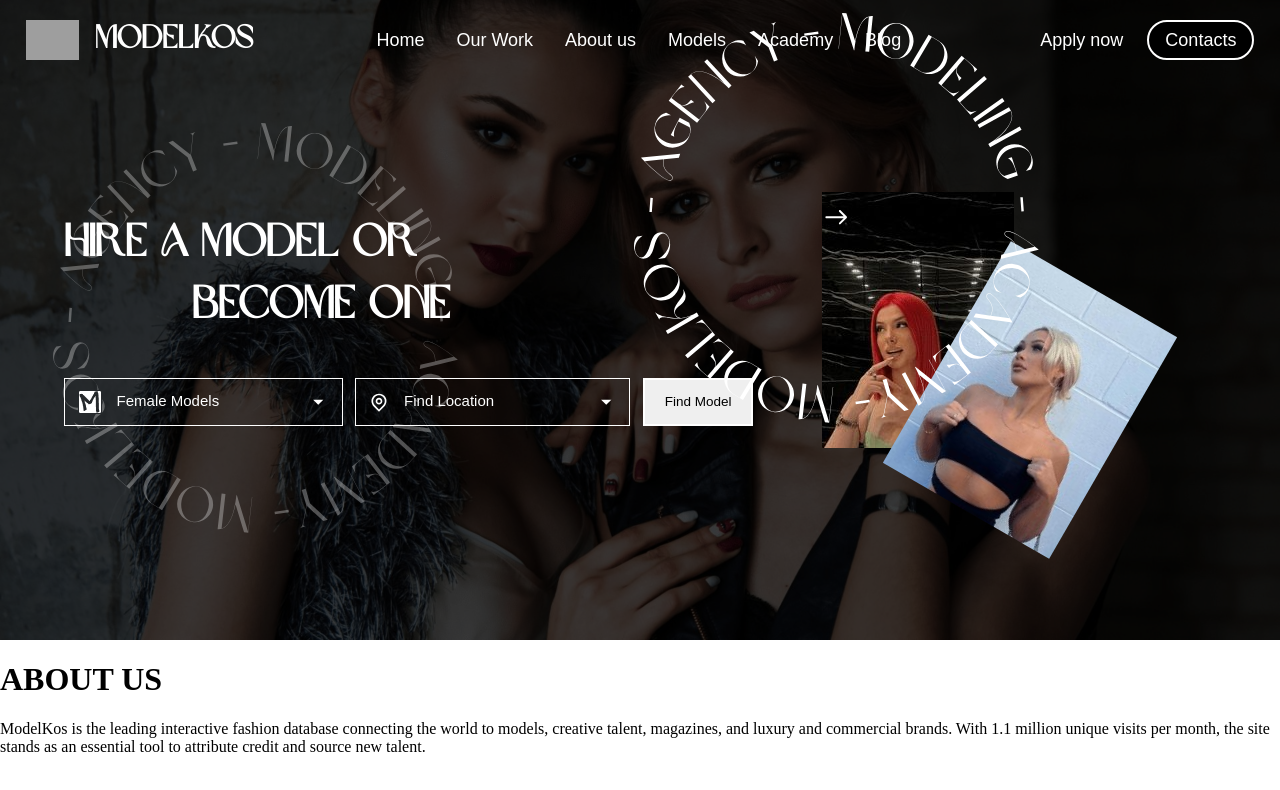
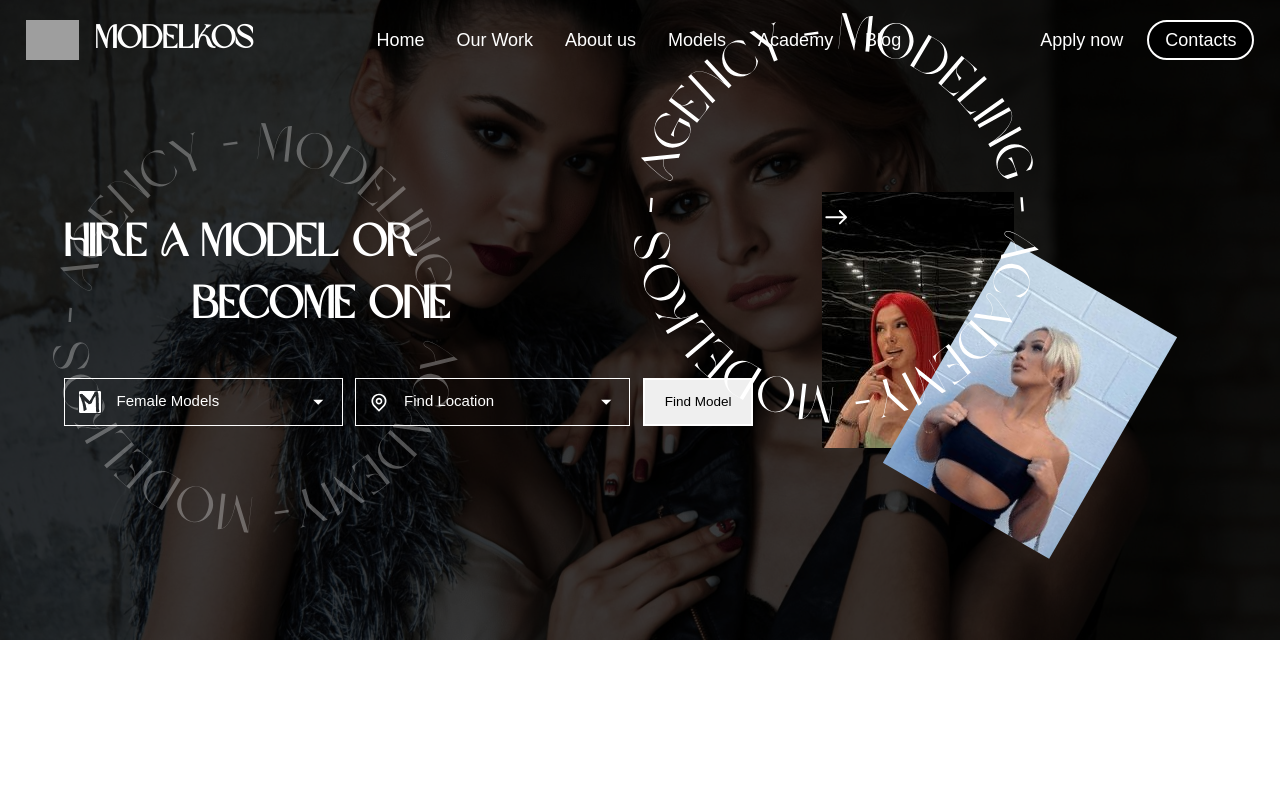
Before and after one commit to erandiiii/new-nav, a React (Vite) app: page / in a window 1280 px wide. Shown: the top 790 px of the page. Built offline with nearby package versions, Linux system fonts and the light colour scheme; grey boxes are pictures that could not be loaded.

Commit message:
Update Home.jsx

```diff
--- a/src/components/Home.jsx
+++ b/src/components/Home.jsx
@@ -6,7 +6,7 @@ const Home = () => {
   return (
     <>
     <FirstPage/>
-    <AboustUs/>
+    {/* <AboustUs/> */}
     </>
   )
 }
```
